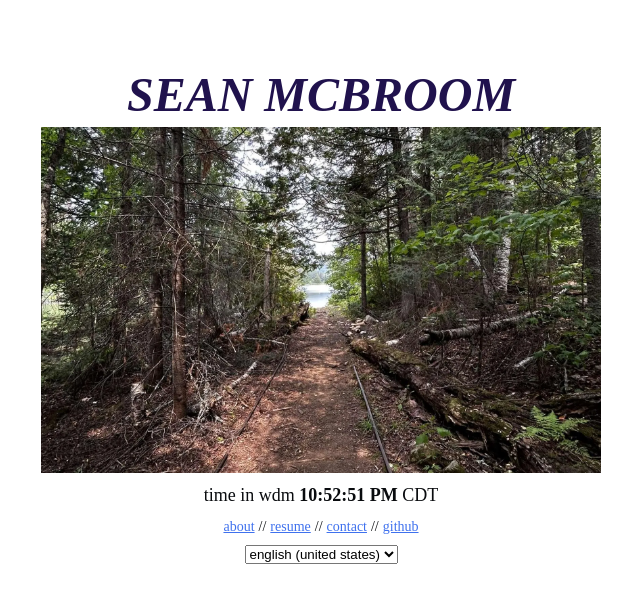
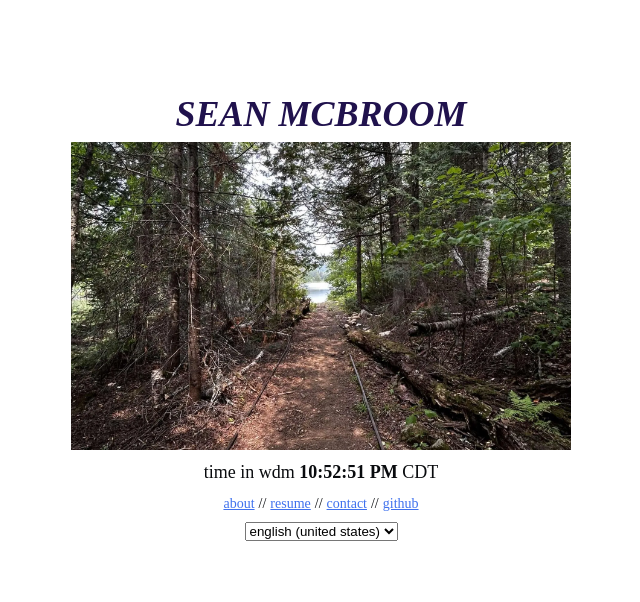
Before and after one commit to seanmcbroom/webpage, a Vue app: page / in a window 1280 px wide. Shown: the top 602 px of the page, without its empty margins (319-959 px from the left). Built offline with nearby package versions, Linux system fonts and the light colour scheme.

Commit message:
change showcase image size

```diff
--- a/src/views/HomeView.vue
+++ b/src/views/HomeView.vue
@@ -1,8 +1,8 @@
 <template>
   <div class="flex flex-col my-auto mx-5 items-center space-y-2">
-    <a class="md:text-5xl text-xl font-bold italic text-center text-[#20124d]"> SEAN MCBROOM </a>
+    <a class="md:text-4xl text-xl font-bold italic text-center text-[#20124d]"> SEAN MCBROOM </a>
 
-    <img :src="gunflint" class="md:w-[560px] w-[300px] h-auto" alt="" />
+    <img :src="gunflint" class="md:w-[500px] w-[300px] h-auto" alt="" />
 
     <a class="text-lg font-600 text-center"
       >{{ $t('time in wdm') }} <a class="font-bold">{{ currentTime }}</a> CDT</a
```
